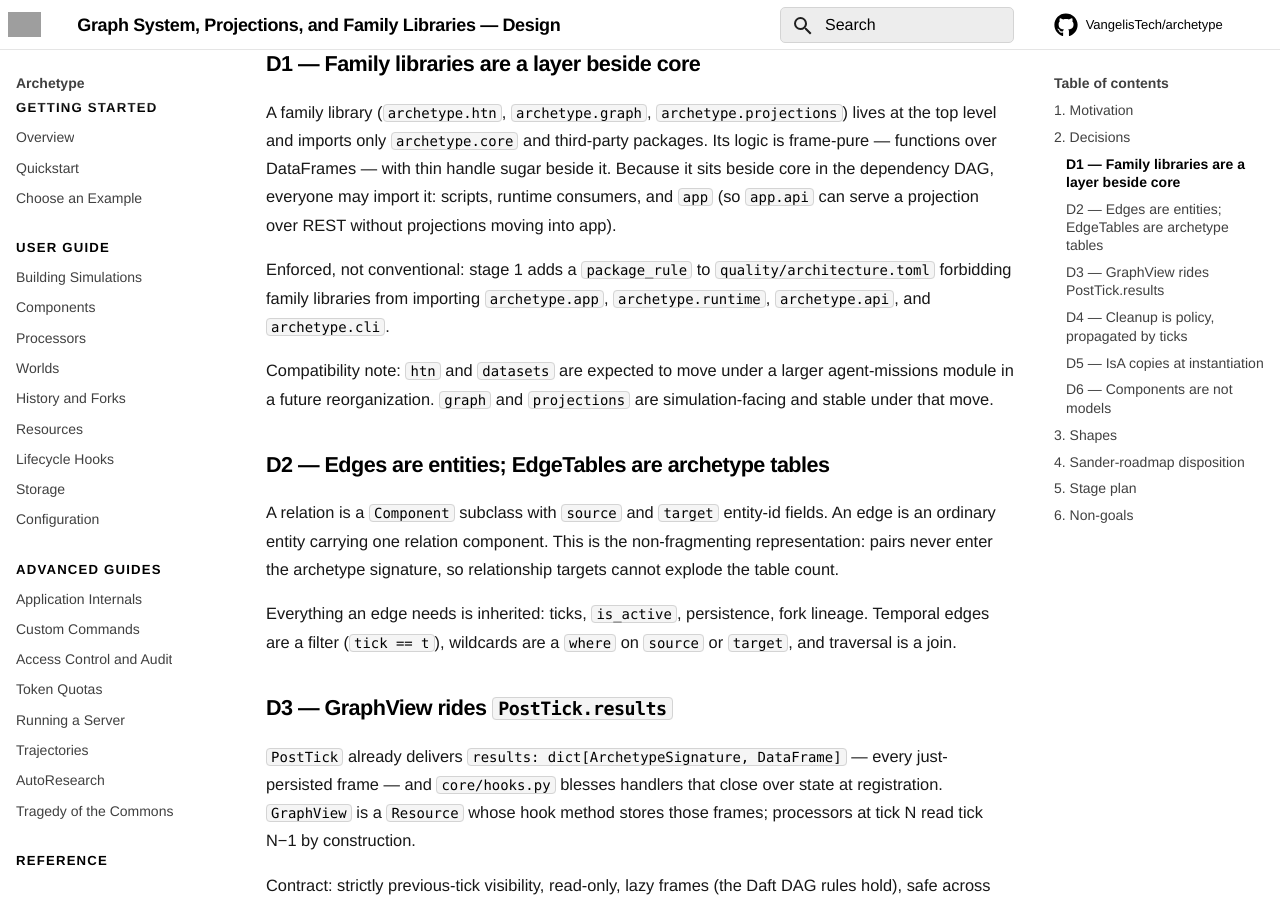
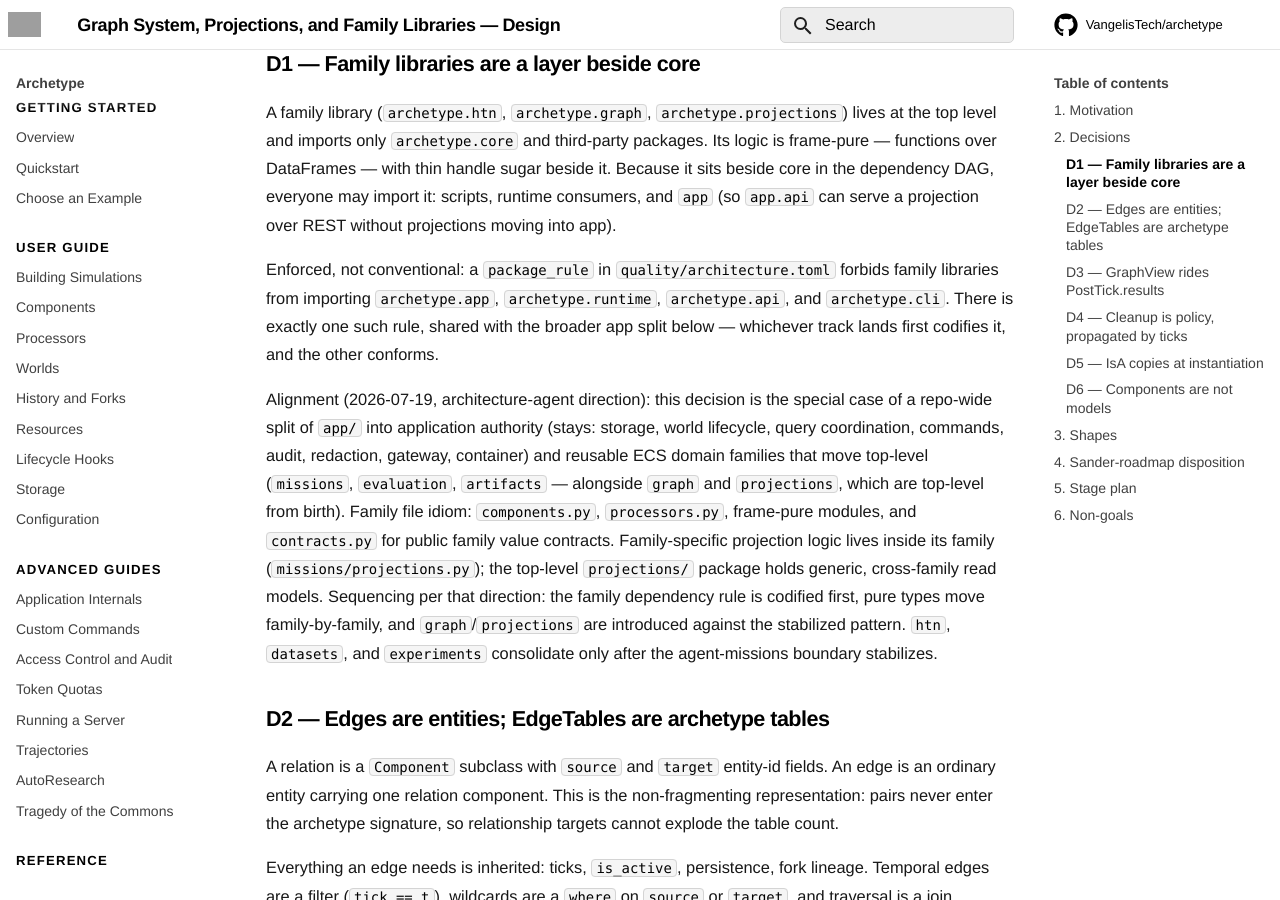
Before and after one commit to VangelisTech/archetype, an MkDocs documentation site: the page built from docs/design/graph-system.md, in a window 1280 px wide and 900 px high, scrolled down 884 px. Built offline with MkDocs 1.6.1 and Material for MkDocs 9.7.7, drawn with Linux system fonts in a browser that asks for light colours; comment, search, counter and statistics services are not loaded; some of the changed text lies outside the part shown; grey boxes are pictures that could not be loaded.

Commit message:
docs(design): align graph-system design with the app family split
D1 is now stated as the special case of the repo-wide split of app/
into application authority and top-level domain families (missions,
evaluation, artifacts, graph, projections). Records the shared single
family dependency rule, the contracts.py idiom, family-local
projections (missions/projections.py) with top-level projections/ for
cross-family read models, and the sequencing: codify the rule first,
move pure types family-by-family, introduce graph/projections against
the stabilized pattern.

Co-Authored-By: Claude Fable 5 <noreply@anthropic.com>

```diff
--- a/docs/design/graph-system.md
+++ b/docs/design/graph-system.md
@@ -35,13 +35,26 @@ handle sugar beside it. Because it sits beside core in the dependency DAG,
 everyone may import it: scripts, runtime consumers, and `app` (so `app.api`
 can serve a projection over REST without projections moving into app).
 
-Enforced, not conventional: stage 1 adds a `package_rule` to
-`quality/architecture.toml` forbidding family libraries from importing
-`archetype.app`, `archetype.runtime`, `archetype.api`, and `archetype.cli`.
+Enforced, not conventional: a `package_rule` in `quality/architecture.toml`
+forbids family libraries from importing `archetype.app`, `archetype.runtime`,
+`archetype.api`, and `archetype.cli`. There is exactly one such rule, shared
+with the broader app split below — whichever track lands first codifies it,
+and the other conforms.
 
-Compatibility note: `htn` and `datasets` are expected to move under a larger
-agent-missions module in a future reorganization. `graph` and `projections`
-are simulation-facing and stable under that move.
+Alignment (2026-07-19, architecture-agent direction): this decision is the
+special case of a repo-wide split of `app/` into application authority
+(stays: storage, world lifecycle, query coordination, commands, audit,
+redaction, gateway, container) and reusable ECS domain families that move
+top-level (`missions`, `evaluation`, `artifacts` — alongside `graph` and
+`projections`, which are top-level from birth). Family file idiom:
+`components.py`, `processors.py`, frame-pure modules, and `contracts.py` for
+public family value contracts. Family-specific projection logic lives inside
+its family (`missions/projections.py`); the top-level `projections/` package
+holds generic, cross-family read models. Sequencing per that direction: the
+family dependency rule is codified first, pure types move family-by-family,
+and `graph`/`projections` are introduced against the stabilized pattern.
+`htn`, `datasets`, and `experiments` consolidate only after the
+agent-missions boundary stabilizes.
 
 ### D2 — Edges are entities; EdgeTables are archetype tables
 
@@ -180,8 +193,8 @@ wrappers; REST exposure later via app importing the frame layer.
 
 | Stage | Ships | Depends on | Size |
 |---|---|---|---|
-| 0 | `projections/`: world-overview read model, frame-pure + handle sugar | — | ~250 lines |
-| 1 | `graph/`: `Relation`, `link`/`unlink`, `edges`, wildcard filters, architecture.toml family rule | — | ~300 lines |
+| 0 | `projections/`: world-overview read model, frame-pure + handle sugar (mission rollups arrive later via `missions/projections.py`, not via app) | family rule codified | ~250 lines |
+| 1 | `graph/`: `Relation`, `link`/`unlink`, `edges`, wildcard filters (adds the family rule only if the app-split track has not landed it) | family rule codified | ~300 lines |
 | 2 | Traversal: `neighborhood`, join helpers, `examples/11_graph_relationships.py` | 1 | ~300 lines |
 | 3 | FPS projection: `possession()` neighborhood read model | 2 | ~200 lines |
 | 4 | `GraphView` resource + `frame()` lookup | 1 | ~250 lines |
```
